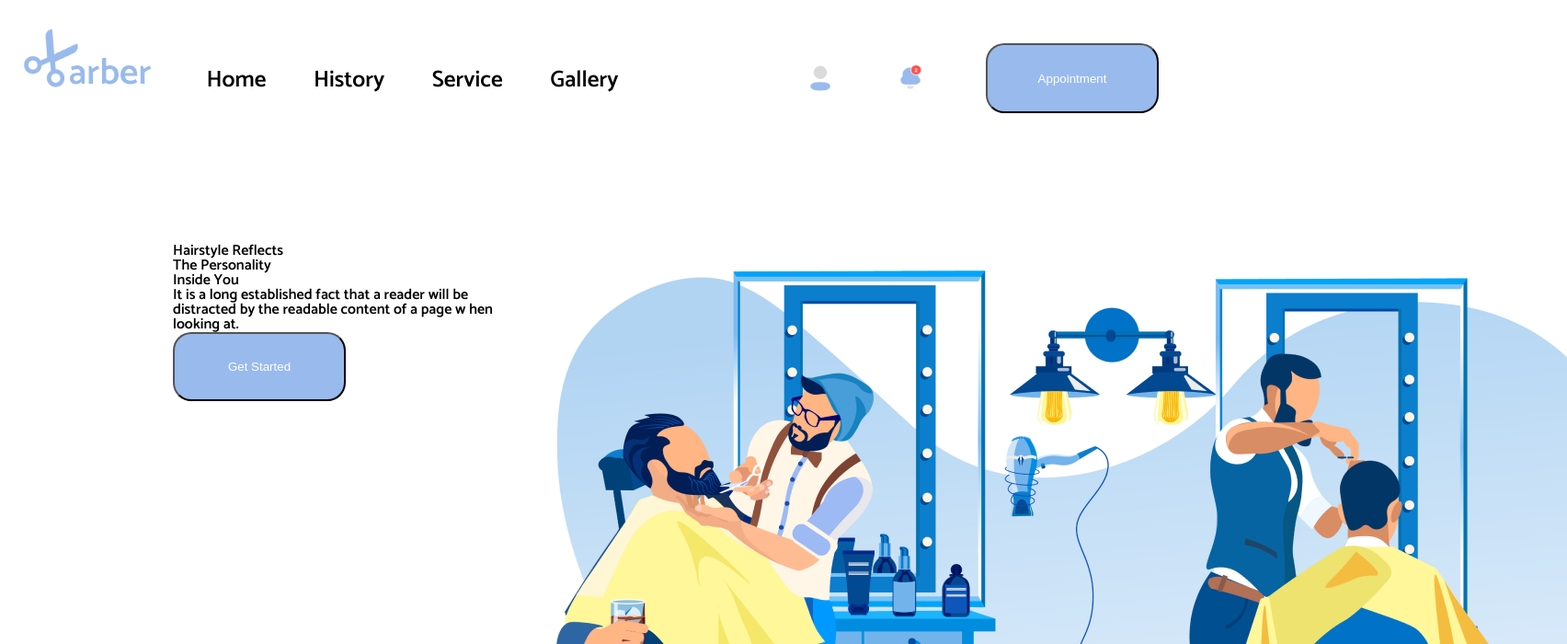
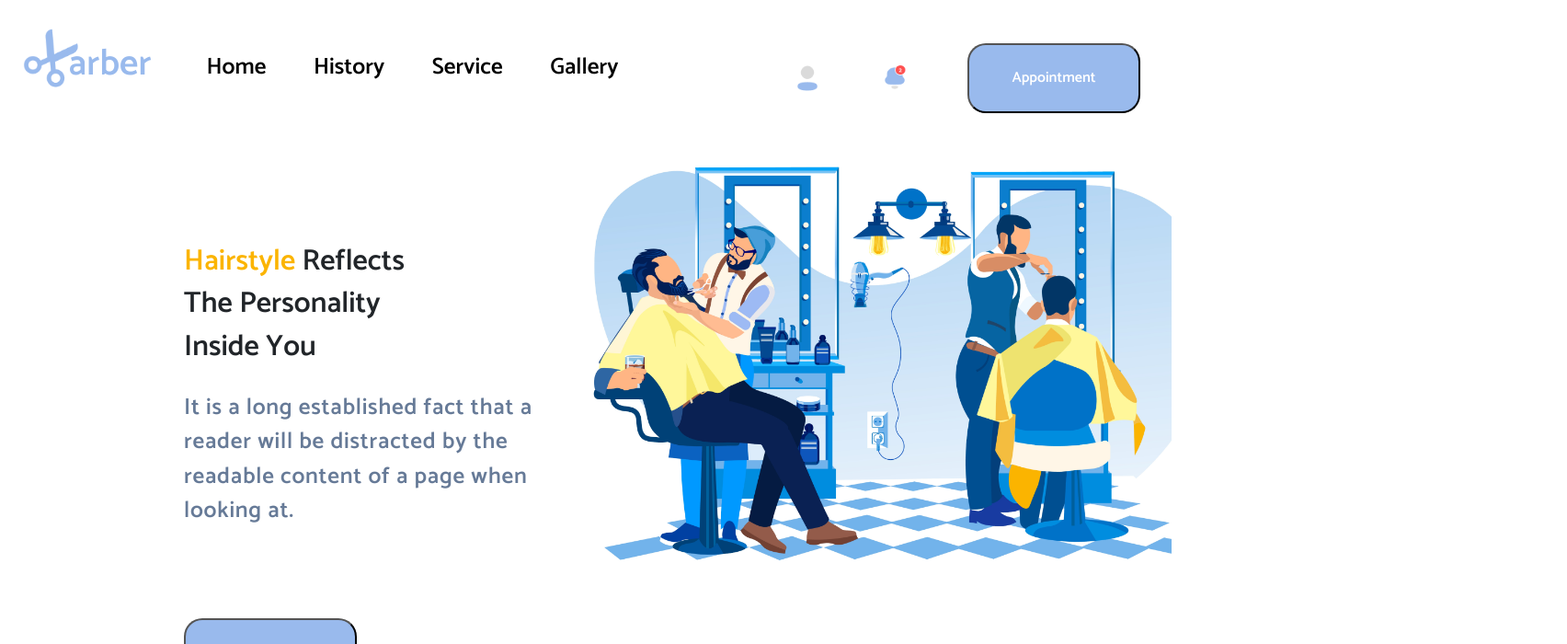
Before and after one commit to ThulsaDoom252/landing-barber, a React (Create React App) app: page / in a window 1280 px wide. Shown: the top 700 px of the page at 92% size, 1704 px wide, since content can reach past the window. Built offline with nearby package versions, Linux system fonts and the light colour scheme.

Commit message:
Implemented hairstyles section
Remove Content component

```diff
--- a/package.json
+++ b/package.json
@@ -6,7 +6,9 @@
     "@testing-library/jest-dom": "^5.17.0",
     "@testing-library/react": "^13.4.0",
     "@testing-library/user-event": "^13.5.0",
+    "bootstrap": "^5.3.2",
     "react": "^18.2.0",
+    "react-bootstrap": "^2.9.1",
     "react-dom": "^18.2.0",
     "react-icons": "^4.11.0",
     "react-scripts": "5.0.1",
--- a/src/App.css
+++ b/src/App.css
@@ -12,6 +12,10 @@
 
 .button:hover {
     background: #497fff;
+}
+
+.colored-word {
+    color: #FBB400;
 }
 
 
@@ -133,21 +137,33 @@
     height: 76px;
 }
 
-
 /*////////Main*/
 .hairstyle-section {
-    width: 100%;
-    display: flex;
-    margin-top: 165px;
-    padding-left: 188px;
-}
-
-.hairstyle-block {
-    width: 30%;
+    margin-top: 10.31rem;
+    position: relative;
+    left: 11.75rem;
 }
 
 .hairstyle-image {
-    width: 60%;
+    width: 78%;
+    position: relative;
+    bottom: 100px;
+}
+
+.hairstyle-title {
+    font-size: 4.69rem;
+}
+
+.hairstyle-text {
+    color: #153461;
+    text-align: left;
+    margin-top: 1.8rem;
+    margin-bottom: 6.06rem;
+    font-size: 1.56rem;
+    opacity: 0.65;
+    font-weight: 400;
+    line-height: 150.6%; /* 37.65px */
+    letter-spacing: 0.046rem;
 }
 
 
@@ -177,6 +193,29 @@
         height: 60px;
     }
 
+}
+
+@media screen and (max-width: 987px) {
+    .hairstyle-section {
+        position: static;
+    }
+
+    .hairstyle-image {
+        width: 100%;
+    }
+
+    .hairstyle-block {
+        text-align: center;
+        display: flex;
+        flex-direction: column;
+        align-items: center;
+        justify-content: center;
+    }
+
+    .hairstyle-text {
+        padding: 0.5rem;
+        text-align: center;
+    }
 }
 
 @media screen and  (max-width: 842px) {
--- a/src/App.js
+++ b/src/App.js
@@ -1,13 +1,17 @@
 import './App.css';
 import 'reset-css';
 import Header from './components/Header';
-import Content from './components/Content';
+import HairStyleSection from './components/HairStyleSection';
+import 'bootstrap/dist/css/bootstrap.min.css';
+
 
 function App() {
     return (
         <div className={'wrapper'}>
             <Header/>
-            <Content/>
+            <main>
+                <HairStyleSection/>
+            </main>
         </div>
     );
 }
--- a/src/components/Content.jsx
+++ /dev/null
@@ -1,32 +0,0 @@
-import React from 'react';
-import Hairstyles from "../assets/Hairstyles.png"
-
-const Content = () => {
-    return (
-        <main>
-            <section>
-                <div className='hairstyle-section'>
-                    <div className='hairstyle-block'>
-                        <div>
-                            <h2>Hairstyle Reflects</h2>
-                            <h2>The Personality</h2>
-                            <h2>Inside You</h2>
-                        </div>
-                        <div>
-                            It is a long established fact that a reader will be distracted by the readable content of a
-                            page
-                            w
-                            hen looking at.
-                        </div>
-                        <button className='button'>Get Started</button>
-                    </div>
-                    <div className='hairstyle-image'>
-                        <img src={Hairstyles} alt="hairstyles-image"/>
-                    </div>
-                </div>
-            </section>
-        </main>
-    );
-};
-
-export default Content;
--- /dev/null
+++ b/src/components/HairStyleSection.jsx
@@ -0,0 +1,34 @@
+import React from 'react';
+import Hairstyles from "../assets/Hairstyles.png"
+import {Col, Container, Row} from 'react-bootstrap';
+
+const HairStyleSection = () => {
+    return (
+        <section>
+            <Container fluid className='hairstyle-section'>
+                <Row>
+                    <Col lg={4} md={12}>
+                        <div className='hairstyle-block'>
+                            <div className='hairstyle-title'>
+                                <h2><span className='colored-word'>Hairstyle</span> Reflects</h2>
+                                <h2>The Personality</h2>
+                                <h2>Inside You</h2>
+                            </div>
+                            <div className='hairstyle-text'>
+                                It is a long established fact that a reader will be distracted by the readable
+                                content of a
+                                page when looking at.
+                            </div>
+                            <button className='button'>Get Started</button>
+                        </div>
+                    </Col>
+                    <Col lg={8} md={12}>
+                        <img className='hairstyle-image' src={Hairstyles} alt="hairstyles-image"/>
+                    </Col>
+                </Row>
+            </Container>
+        </section>
+    );
+};
+
+export default HairStyleSection;
--- a/src/index.css
+++ b/src/index.css
@@ -1,13 +1,13 @@
-body {
-  margin: 0;
-  font-family: -apple-system, BlinkMacSystemFont, 'Segoe UI', 'Roboto', 'Oxygen',
-    'Ubuntu', 'Cantarell', 'Fira Sans', 'Droid Sans', 'Helvetica Neue',
-    sans-serif;
-  -webkit-font-smoothing: antialiased;
-  -moz-osx-font-smoothing: grayscale;
-}
+/*body {*/
+/*  margin: 0;*/
+/*  font-family: -apple-system, BlinkMacSystemFont, 'Segoe UI', 'Roboto', 'Oxygen',*/
+/*    'Ubuntu', 'Cantarell', 'Fira Sans', 'Droid Sans', 'Helvetica Neue',*/
+/*    sans-serif;*/
+/*  -webkit-font-smoothing: antialiased;*/
+/*  -moz-osx-font-smoothing: grayscale;*/
+/*}*/
 
-code {
-  font-family: source-code-pro, Menlo, Monaco, Consolas, 'Courier New',
-    monospace;
-}
+/*code {*/
+/*  font-family: source-code-pro, Menlo, Monaco, Consolas, 'Courier New',*/
+/*    monospace;*/
+/*}*/
```
Also changed, not shown: 1 other file (tests, documents, lock files or other folders).
